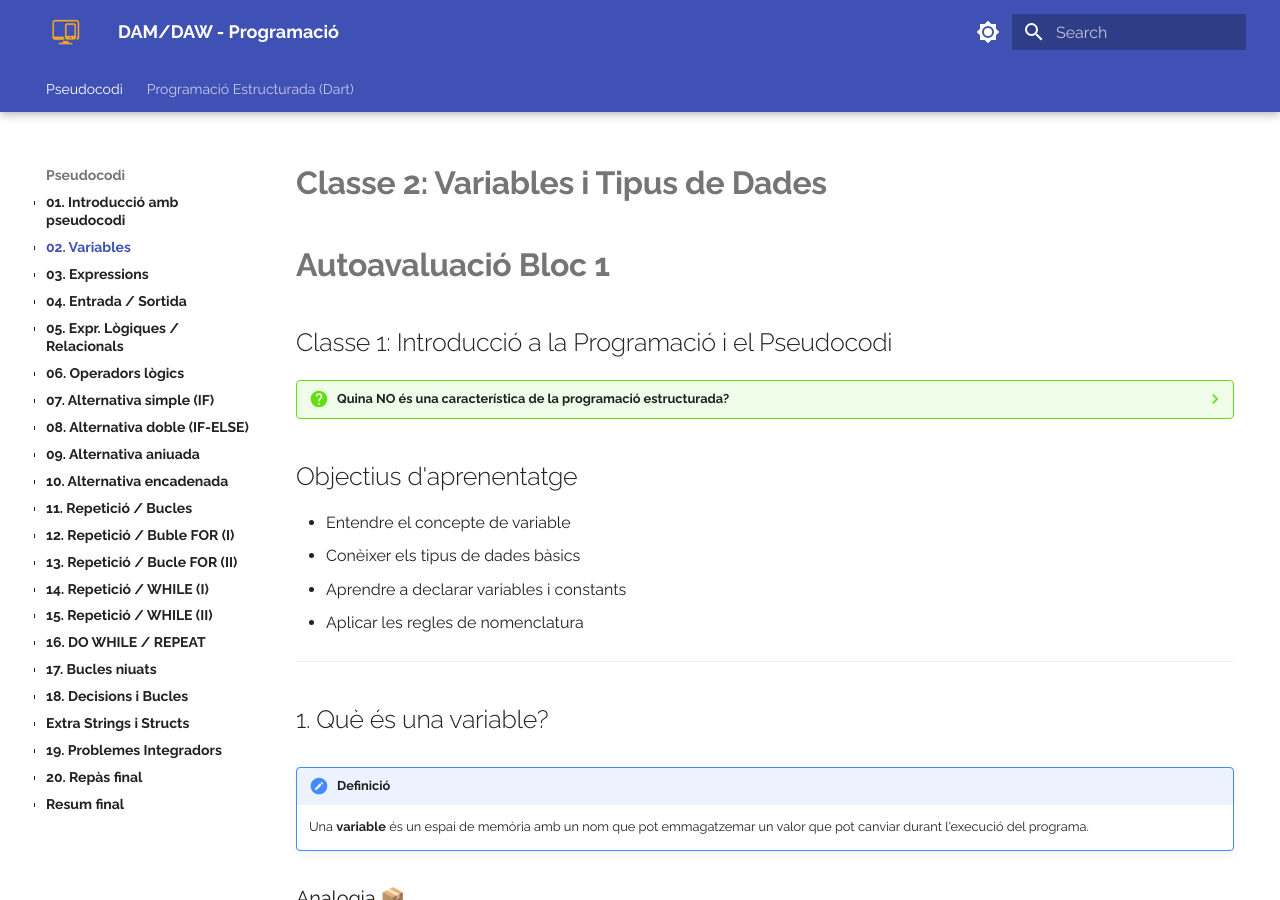
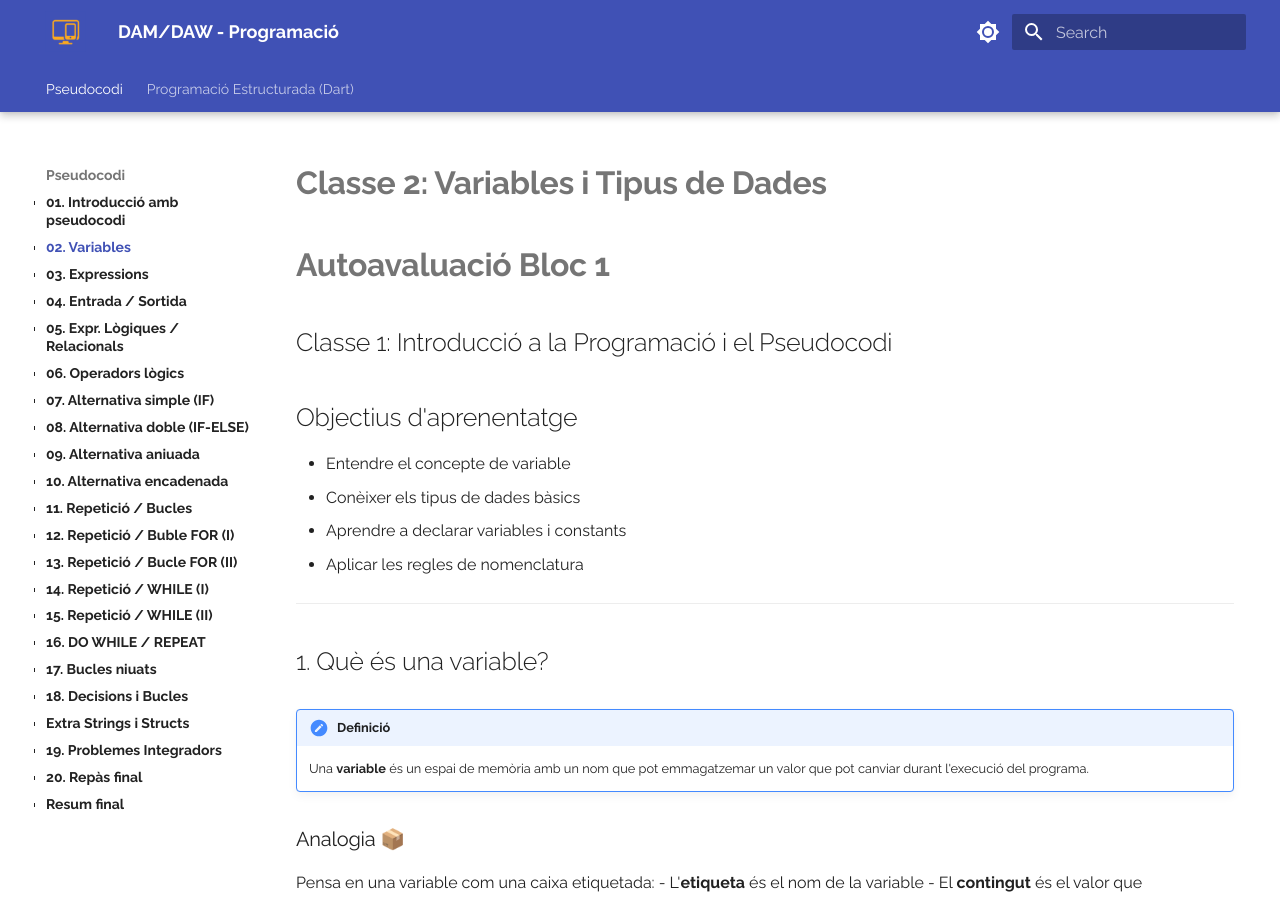
Before and after one commit to jvidal16/curs-programacio-jvidal, an MkDocs documentation site: the page built from docs/02-variables.md, in a window 1280 px wide and 900 px high. Built offline with MkDocs 1.6.1 and Material for MkDocs 9.7.7, drawn with Linux system fonts in a browser that asks for light colours.

Commit message:
fora quiz

```diff
--- a/docs/02-variables.md
+++ b/docs/02-variables.md
@@ -3,16 +3,6 @@
 # Autoavaluació Bloc 1
 
 ## Classe 1: Introducció a la Programació i el Pseudocodi
-
-??? question "Quina NO és una característica de la programació estructurada?"
-
-    - [ ] Ús de seqüències
-    - [x] Ús de salts incondicionals (GOTO)
-    - [ ] Ús de seleccions
-    - [ ] Ús d'iteracions
-
-    > **Explicació:** La programació estructurada evita els salts incondicionals (GOTO) i utilitza només tres estructures de control: seqüència, selecció i iteració.
-
 
 ## Objectius d'aprenentatge
 - Entendre el concepte de variable
```
